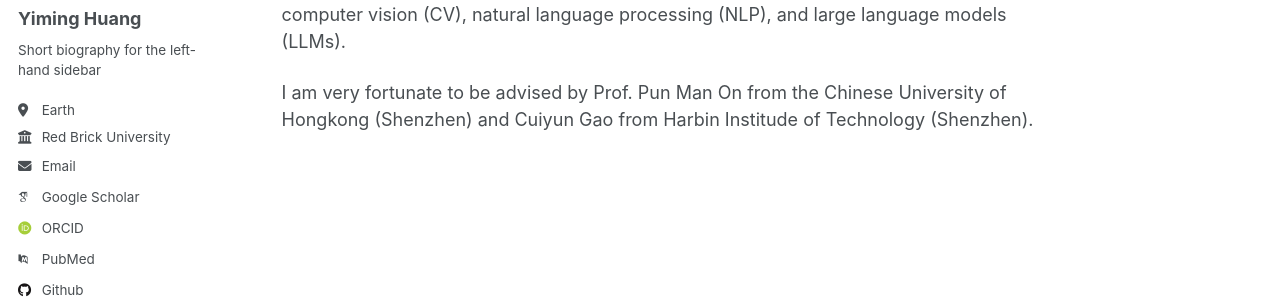
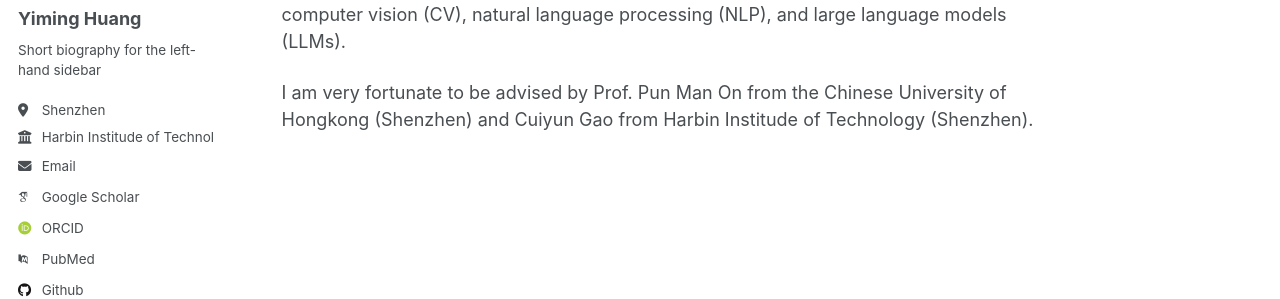
Before and after one commit to JohnHuang99/JohnHuang99.github.io, a Jekyll site: the page built from _pages/about.md, in a window 1280 px wide. Shown: the part 283-582 px from the top of the page. Built offline with Jekyll 4.4.1, drawn with Linux system fonts in a browser that asks for light colours; some web fonts are replaced.

Commit message:
Update _config.yml

```diff
--- a/_config.yml
+++ b/_config.yml
@@ -25,10 +25,10 @@ author:
   name             : "Yiming Huang"
   pronouns         : # example: "she/her"
   bio              : "Short biography for the left-hand sidebar"
-  location         : "Earth"
-  employer         : "Red Brick University"
+  location         : "Shenzhen"
+  employer         : "Harbin Institude of Technology (Shenzhen)"
   uri              : # URL
-  email            : "none@example.org"
+  email            : "ymhuang990801@163.com"
 
   # Academic websites
   arxiv            : # URL - Update with the correct link to your profile
```
